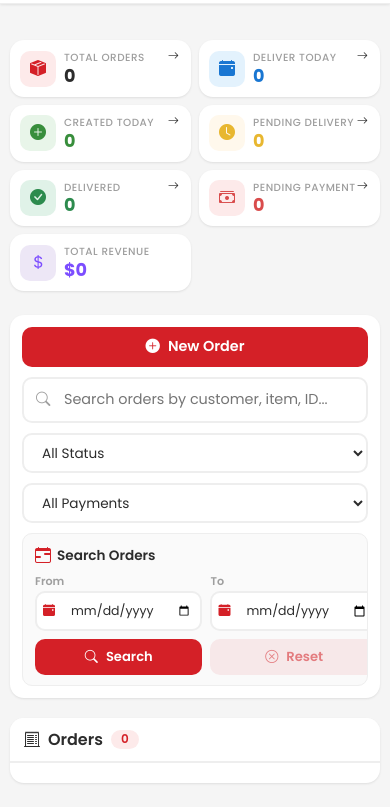
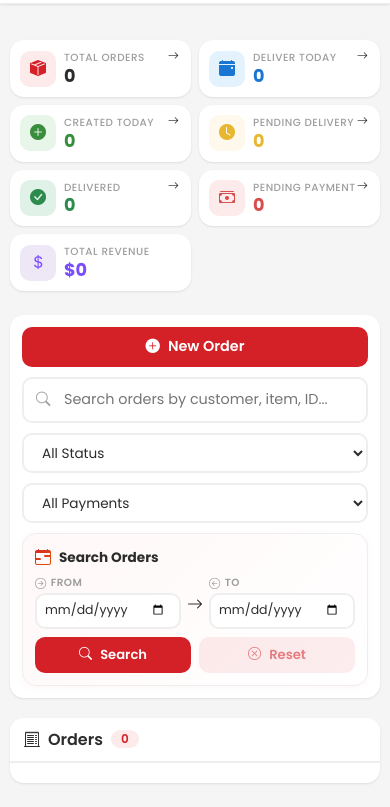
Before and after one commit to jatinsapariya18/sahaj-foods-orders, a website: page public/index.html in a window 390 px wide. Shown: the part 139-946 px from the top of the page. Drawn offline with nearby package versions, Linux system fonts and the light colour scheme; no server answers.

Commit message:
feat: fancy date picker UI, new Created Today widget, Payment Mode field

```diff
--- a/public/index.html
+++ b/public/index.html
@@ -237,38 +237,44 @@
     }
     .filter-select:focus { border-color: var(--saffron); }
 
-    .filter-date-group { display:flex; flex-direction:column; gap:4px; }
-    .filter-label { font-size:.82rem; color:var(--gray-500); font-weight:600; margin:0; line-height:1; height:40px; display:flex; align-items:center; }
+    .filter-date-group { display:flex; flex-direction:column; gap:0; }
 
     /* Date filter section */
     .date-filter-row {
       display: flex;
       align-items: flex-end;
-      gap: 12px;
+      gap: 14px;
       flex-wrap: wrap;
-      background: var(--gray-50);
-      border: 1px solid var(--gray-200);
-      border-radius: 10px;
-      padding: 10px 14px;
+      background: linear-gradient(135deg, #fff8f8 0%, #fff 60%, #f8f6ff 100%);
+      border: 1.5px solid var(--gray-200);
+      border-radius: 14px;
+      padding: 14px 18px;
       width: 100%;
+      box-shadow: 0 2px 8px rgba(212,32,39,0.04);
     }
     .date-filter-header {
       display: flex;
       align-items: center;
-      gap: 6px;
-      font-weight: 600;
-      font-size: .88rem;
+      gap: 8px;
+      font-weight: 700;
+      font-size: .9rem;
       color: var(--dark);
       height: 40px;
       white-space: nowrap;
     }
+    .date-filter-header i {
+      background: linear-gradient(135deg, var(--saffron), #e85d04);
+      -webkit-background-clip: text;
+      -webkit-text-fill-color: transparent;
+      font-size: 1.15rem;
+    }
     .date-filter-inputs {
       display: flex;
-      gap: 10px;
+      gap: 12px;
       flex: 0 1 auto;
       min-width: 0;
     }
-    .date-filter-inputs .filter-date-group { flex: 0 1 170px; min-width: 0; }
+    .date-filter-inputs .filter-date-group { flex: 0 1 180px; min-width: 0; }
     .date-filter-inputs .filter-select { width: 100%; }
     .date-filter-actions {
       display: flex;
@@ -276,27 +282,47 @@
       gap: 8px;
     }
 
-    /* Date input with icon wrapper */
+    /* Fancy date input wrapper */
     .date-input-wrap {
       position: relative;
       width: 100%;
     }
-    .date-input-wrap .bi-calendar-event-fill {
-      position: absolute;
-      left: 10px;
-      top: 50%;
-      transform: translateY(-50%);
-      color: var(--saffron);
-      font-size: .95rem;
-      pointer-events: none;
-      z-index: 1;
-    }
     .date-input-wrap input[type="date"] {
-      padding-left: 34px;
       width: 100%;
       box-sizing: border-box;
       max-width: 100%;
-      height: 40px;
+      height: 42px;
+      border: 2px solid var(--gray-200);
+      border-radius: 10px;
+      padding: 8px 12px;
+      font-size: .85rem;
+      font-family: 'Poppins', sans-serif;
+      color: var(--dark);
+      background: #fff;
+      transition: border-color .25s, box-shadow .25s;
+      outline: none;
+      cursor: pointer;
+    }
+    .date-input-wrap input[type="date"]:hover {
+      border-color: #e0a0a0;
+    }
+    .date-input-wrap input[type="date"]:focus {
+      border-color: var(--saffron);
+      box-shadow: 0 0 0 3px rgba(212,32,39,0.1);
+    }
+    .filter-label {
+      font-size: .78rem;
+      color: var(--gray-500);
+      font-weight: 600;
+      margin: 0;
+      line-height: 1;
+      height: auto;
+      display: flex;
+      align-items: center;
+      gap: 4px;
+      text-transform: uppercase;
+      letter-spacing: .5px;
+      margin-bottom: 4px;
     }
 
     .load-status {
@@ -876,8 +902,9 @@
         flex-direction: column;
         align-items: stretch;
         gap: 8px;
-        padding: 10px 12px;
+        padding: 12px;
         overflow: hidden;
+        background: linear-gradient(135deg, #fff8f8 0%, #fff 100%);
       }
       .date-filter-header {
         height: auto;
@@ -886,33 +913,26 @@
       .date-filter-inputs {
         display: flex;
         flex-direction: row;
-        gap: 8px;
+        gap: 6px;
         overflow: hidden;
+        align-items: flex-end;
       }
       .date-filter-inputs .filter-date-group {
         flex: 1;
         min-width: 0;
         overflow: hidden;
       }
-      .date-filter-inputs .filter-select {
+      .date-filter-inputs .date-input-wrap input[type="date"] {
         height: 36px;
-        padding: 6px 8px 6px 30px;
+        padding: 6px 8px;
         font-size: .78rem;
         max-width: 100%;
         box-sizing: border-box;
       }
       .date-filter-inputs .filter-label {
-        height: auto;
-        font-size: .7rem;
-      }
-      .date-filter-inputs .filter-label .label-cal-icon {
-        display: none;
-      }
-      .date-input-wrap .bi-calendar-event-fill {
-        left: 8px;
-        font-size: .75rem;
-      }
-      .date-filter-actions {
+        font-size: .65rem;
+        margin-bottom: 3px;
+      }\n      .date-filter-actions {
         display: flex;
         gap: 8px;
       }
@@ -1109,16 +1129,15 @@
       </div>
       <div class="date-filter-inputs">
         <div class="filter-date-group">
-          <label class="filter-label" for="filterDateFrom"><i class="bi bi-calendar-event-fill label-cal-icon" style="margin-right:4px;color:var(--saffron)"></i> From</label>
+          <label class="filter-label" for="filterDateFrom"><i class="bi bi-arrow-right-circle" style="font-size:.7rem"></i> From</label>
           <div class="date-input-wrap">
-            <i class="bi bi-calendar-event-fill"></i>
             <input type="date" id="filterDateFrom" class="filter-select" title="Select start date">
           </div>
         </div>
+        <div style="display:flex;align-items:flex-end;padding-bottom:12px;color:var(--gray-400);font-size:1rem"><i class="bi bi-arrow-right"></i></div>
         <div class="filter-date-group">
-          <label class="filter-label" for="filterDateTo"><i class="bi bi-calendar-event-fill label-cal-icon" style="margin-right:4px;color:var(--saffron)"></i> To</label>
+          <label class="filter-label" for="filterDateTo"><i class="bi bi-arrow-left-circle" style="font-size:.7rem"></i> To</label>
           <div class="date-input-wrap">
-            <i class="bi bi-calendar-event-fill"></i>
             <input type="date" id="filterDateTo" class="filter-select" title="Select end date">
           </div>
         </div>
```
